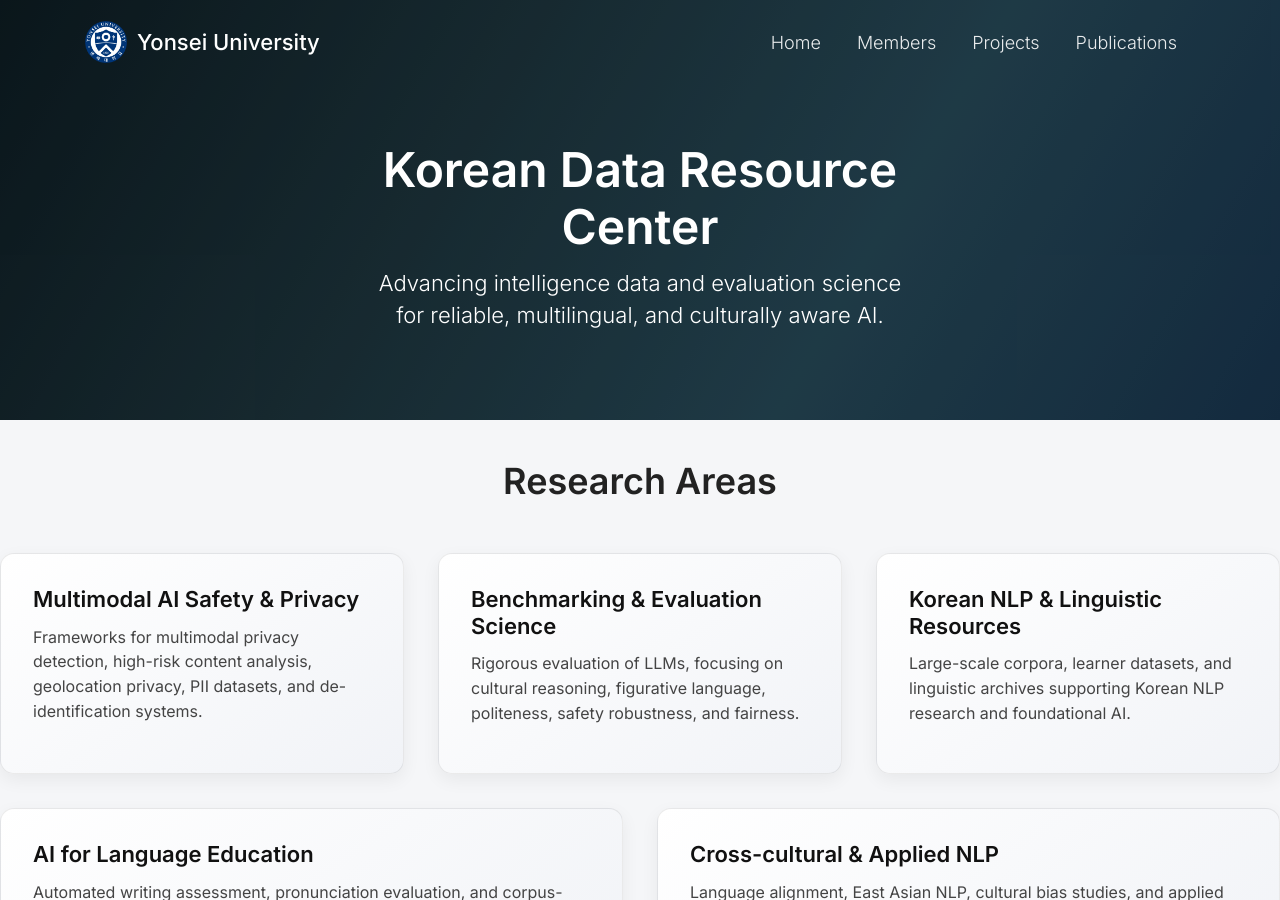
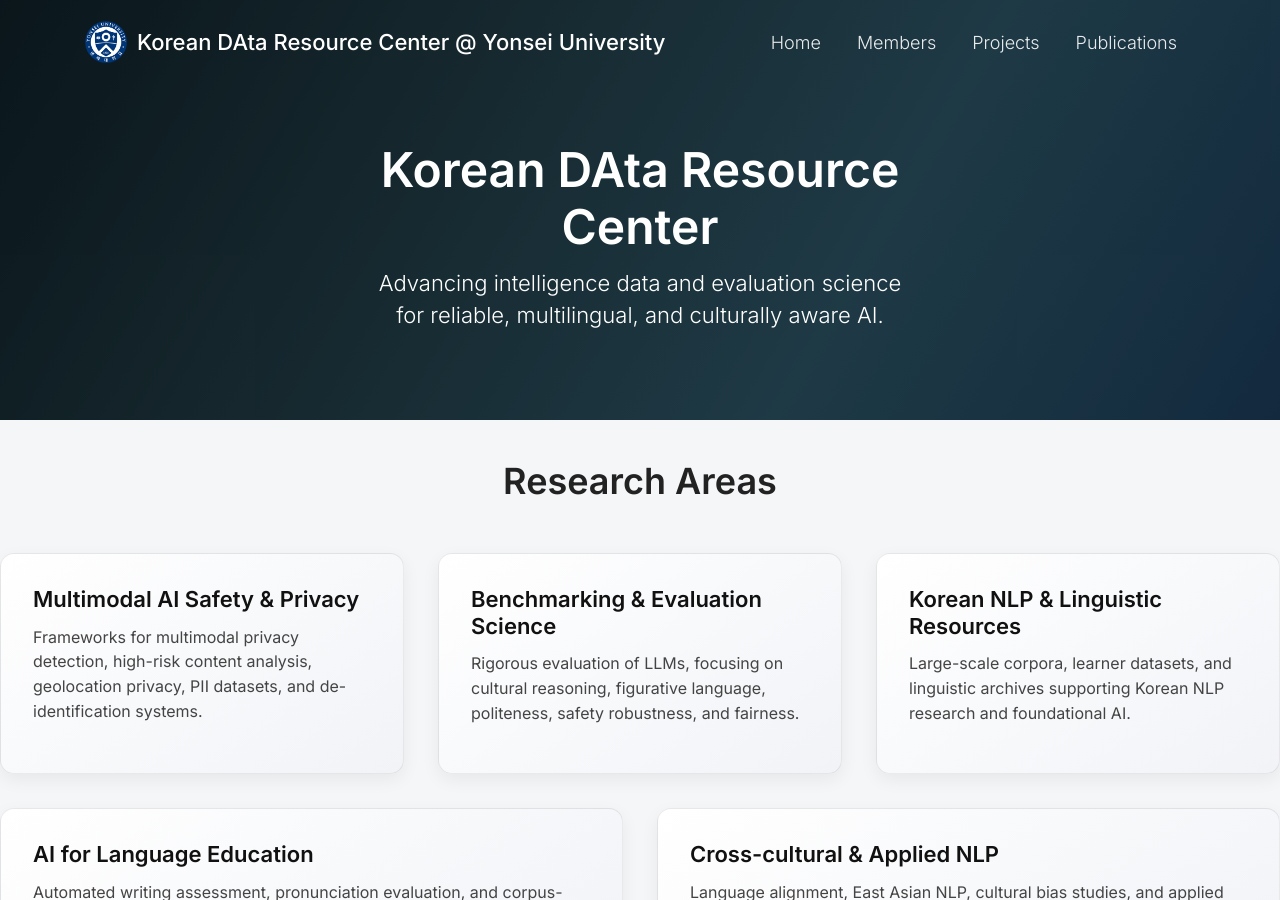
Before and after one commit to wangxiaonan-git/kdarc-lab, a Jekyll site: the page built from index.html, in a window 1280 px wide and 900 px high. Built offline with Jekyll 4.4.1, drawn with Linux system fonts in a browser that asks for light colours.

Commit message:
Update default.html

```diff
--- a/_layouts/default.html
+++ b/_layouts/default.html
@@ -292,7 +292,7 @@
       <span class="yonsei-logo">
         <img src="/kdarc-lab/assets/images/badges/yonsei.png" alt="Yonsei Logo">
       </span>
-      Yonsei University
+      Korean DAta Resource Center @ Yonsei University
     </div>
 
     <button class="navbar-toggler" type="button" data-toggle="collapse" data-target="#navbarNav">
@@ -320,7 +320,7 @@
 <div class="hero-banner">
   <div class="hero-overlay"></div>
   <div class="hero-center">
-    <h1>Korean Data Resource Center</h1>
+    <h1>Korean DAta Resource Center</h1>
     <p>
       Advancing intelligence data and evaluation science<br>
       for reliable, multilingual, and culturally aware AI.
```
